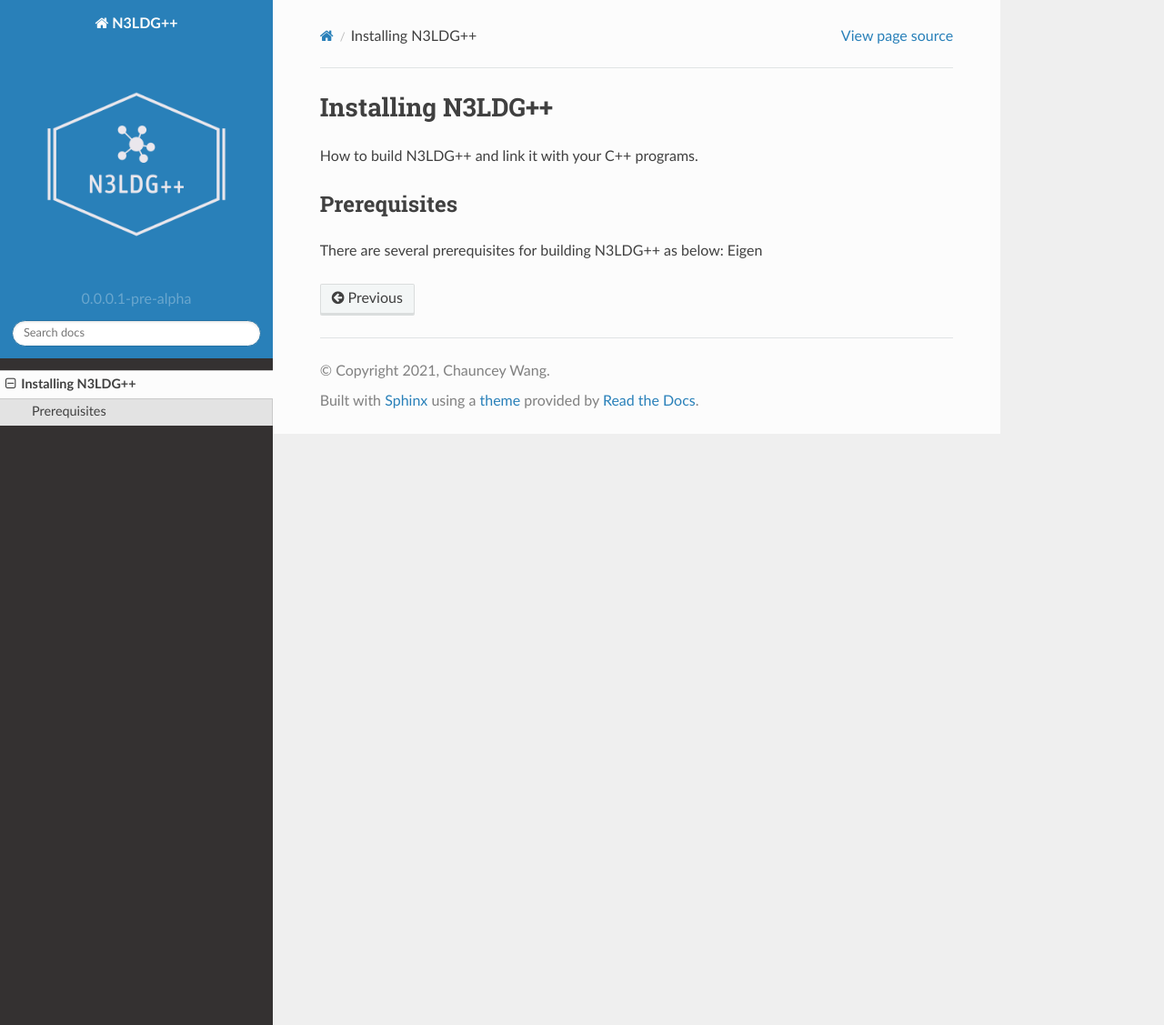
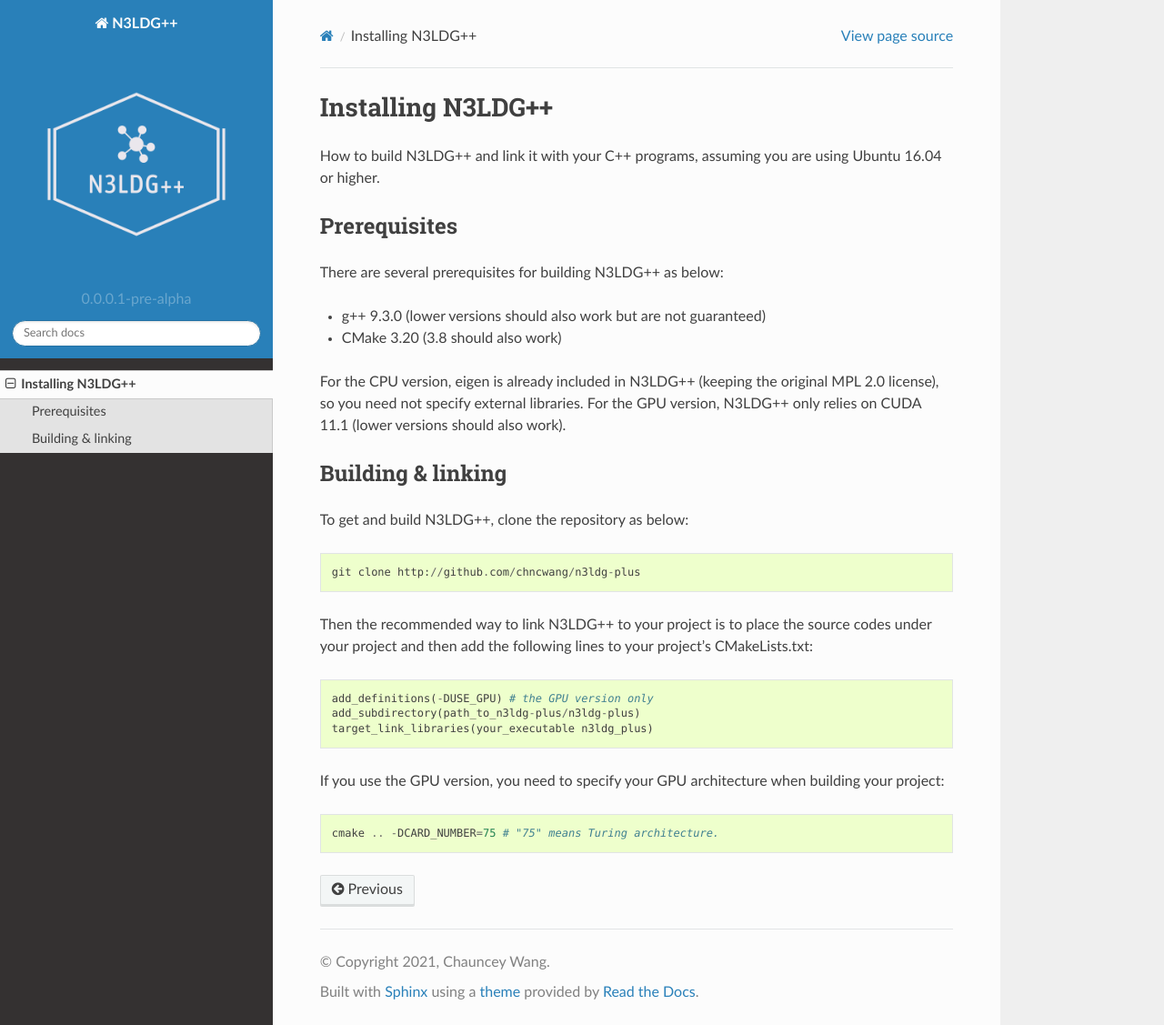
Before and after one commit to chncwang/InsNet, a Sphinx documentation site: the page built from docs/source/install.rst, in a window 1280 px wide and 1127 px high. Shown: the whole window at 91% size. Built offline with Sphinx 7.4.7 and the Read the Docs theme 2.0.0, drawn with Linux system fonts in a browser that asks for light colours.

Commit message:
complete installing

```diff
--- a/docs/source/index.rst
+++ b/docs/source/index.rst
@@ -6,7 +6,7 @@
 N3LDG++ documentation
 ===================================
 
-`N3LDG++ <http://github.com/chncwang/n3ldg-plus>`_  is a powerful neural network library aiming at building flexible NLP models, especially those with dynamic computation graphs for different instances. It is designed to run dynamic models on-the-fly and allow users to focus on building the graph for a single instance, leaving batching (both mini-batch and instance level) to the library's lazy execution. This design has at least three advantages as follows:
+`N3LDG++ <http://github.com/chncwang/n3ldg-plus>`_  is a powerful neural network library aiming at building flexible NLP models, especially those with dynamic computation graphs for different instances. It is designed to run dynamic models on the fly and allow users to focus on building the graph for a single instance, leaving batching (both mini-batch and instance level) to the library's lazy execution. This design has at least three advantages as follows:
 
 1. It makes it super easy to build NLP models with instance-dependent computation graphs, such as tree-LSTM or hierarchical transformers.
 2. It reduces users' intellectual burden of manual batching, as N3LDG++ can efficiently take over all batching works. As such, users even need not know the concept of tensors, but only matrices (such as K, V, and Q in transformers) and vectors (which are one-column matrices), neither the concept of paddings.
@@ -14,7 +14,7 @@ N3LDG++ documentation
 
 Besides, N3LDG++ has the following features:
 
-1. It is written in C++ 11 and is header-only for CPU computation.
+1. It is written in C++ 14 and is built as a static library.
 2. For GPU computation, we write almost all CUDA kernels by hand, allowing efficient parallel computation for matrices of unaligned shapes.
 3. Both lazy and eager execution is supported, with the former allowing for automatic batching and the latter facilitating users' debugging.
 4. For the moment, it provides more than twenty operations with GPU and CPU implementations, supporting building modern NLP models for sentence classification, sequence tagging, and language generation. It furthermore provides NLP modules such as attention blocks, RNNs, and transformers, built with the aforementioned operations.
@@ -24,7 +24,7 @@ Researches using N3LDG++ are listed as follows, and we are looking forward to en
 - `Unseen Target Stance Detection with Adversarial Domain Generalization <https://arxiv.org/pdf/2010.05471.pdf>`_
 - `Cue-word Driven Neural Response Generation with a Shrinking Vocabulary <https://arxiv.org/pdf/2010.04927.pdf>`_
 
-If you use N3LDG++ for research, please cite this paper as follows, since the paper of N3LDG++ is not completed yet::
+N3LDG++ uses MIT licence which means you can use it almost any way you like. But if you use N3LDG++ for research, please cite this paper as follows, since the paper of N3LDG++ is not completed yet::
 
   @article{wang2019n3ldg,
   title={N3LDG: A Lightweight Neural Network Library for Natural Language Processing},
--- a/docs/source/install.rst
+++ b/docs/source/install.rst
@@ -1,10 +1,37 @@
 Installing N3LDG++
 ========================
 
-How to build N3LDG++ and link it with your C++ programs.
+How to build N3LDG++ and link it with your C++ programs, assuming you are using Ubuntu 16.04 or higher.
 
 Prerequisites
 -------------
 
 There are several prerequisites for building N3LDG++ as below:
-Eigen
+
+- g++ 9.3.0 (lower versions should also work but are not guaranteed)
+- CMake 3.20 (3.8 should also work)
+
+For the CPU version, eigen is already included in N3LDG++ (keeping the original MPL 2.0 license), so you need not specify external libraries. For the GPU version, N3LDG++ only relies on CUDA 11.1 (lower versions should also work).
+
+Building & linking
+-------------
+
+To get and build N3LDG++, clone the repository as below:
+
+::
+
+    git clone http://github.com/chncwang/n3ldg-plus
+
+Then the recommended way to link N3LDG++ to your project is to place the source codes under your project and then add the following lines to your project's CMakeLists.txt:
+
+::
+
+    add_definitions(-DUSE_GPU) # the GPU version only
+    add_subdirectory(path_to_n3ldg-plus/n3ldg-plus)
+    target_link_libraries(your_executable n3ldg_plus)
+
+If you use the GPU version, you need to specify your GPU architecture when building your project:
+
+::
+
+    cmake .. -DCARD_NUMBER=75 # "75" means Turing architecture.
```
